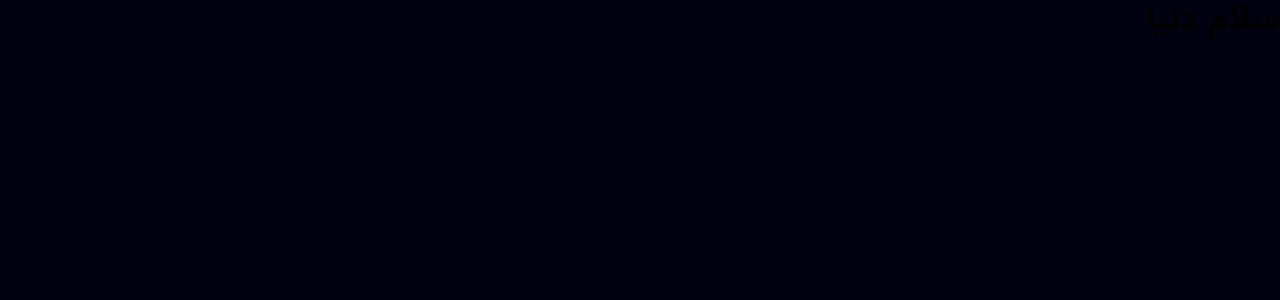
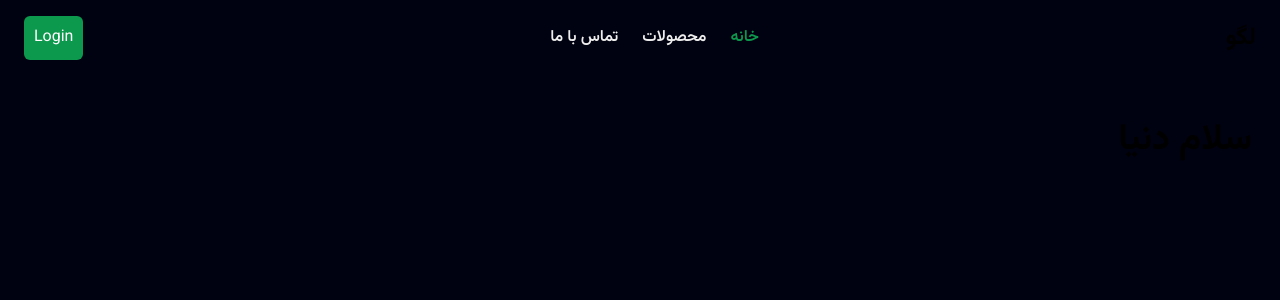
Before and after one commit to mjmajlesi/MedicalEquipment-Project, a Next.js app in the folder FrontEnd/: page / in a window 1280 px wide. Shown: the top 300 px of the page. Built offline with nearby package versions, Linux system fonts and the light colour scheme.

Commit message:
create navbar component and improve that.

```diff
--- a/FrontEnd/app/_Components/Navbar.tsx
+++ b/FrontEnd/app/_Components/Navbar.tsx
@@ -1,8 +1,45 @@
+"use client"
+import Link from 'next/link'
 import React from 'react'
+import Button from './buttuns'
+import { usePathname } from 'next/navigation'
 
 function Navbar() {
+  const navs = [
+    {
+      name: "خانه",
+      link: "/"
+    },
+    {
+      name: "محصولات",
+      link: "/products"
+    },
+    {
+      name: "تماس با ما",
+      link: "/contects"
+    },
+  ]
+  const pathname = usePathname();
+
   return (
-    <div>Navbar</div>
+    <div className='px-6 pb-4 my-4 flex justify-between items-center'>
+      <div >
+        <h1 className='text-2xl font-bold'>لگو</h1>
+      </div>
+      <div className='flex flex-row items-center gap-6'>
+        {navs.map(nav => (
+          <Link className={` ${pathname === nav.link ? "text-[#0d994d]" : "text-[#ededed]"}
+            relative transition-all duration-300 ease-in-out hover:text-[18px]
+            after:content-[''] after:absolute after:left-0 after:-bottom-1 after:w-0 hover:after:w-full after:h-[2px] after:bg-[#ededed] after:transition-all after:duration-300
+            font-semibold`}
+            key={nav.name} href={nav.link}>{nav.name}
+          </Link>
+        ))}
+      </div>
+      <div>
+        <Button variant='login'>Login</Button>
+      </div>
+    </div>
   )
 }
 
--- /dev/null
+++ b/FrontEnd/app/_Components/buttuns.tsx
@@ -0,0 +1,29 @@
+import React, { ComponentProps } from 'react'
+
+type Tvariant = "dark" | "normal" | "login" | "seccece" | "danger"
+
+type Tchildren =  ComponentProps<"button"> & {
+  variant? : Tvariant
+}
+
+export default function Button({children , className , variant , ...root}:Tchildren) {
+  const styleButtun = "p-2 rounded-md "
+  return (
+    <button  {...root} className={`${styleButtun} ${className || ""}`}  style={{...Changevariant(variant)}}>{children}</button>
+  )
+}
+
+function Changevariant(variant? : Tvariant) {
+  switch (variant) {
+    case "normal":
+      return {backgroundColor : "black" , color : "white"}
+    case "dark":
+      return {backgroundColor : "white" , color : "black"}
+    case "login":
+      return {backgroundColor : "#0d994d" , color : "white" , padding : "10px"}
+      case "seccece":
+      return {backgroundColor : "green" , color : "white" , padding : " 0 4px"}
+      case "danger":
+      return {backgroundColor : "red" , color : "white", padding : " 0 5px"}
+  }
+  }
--- a/FrontEnd/app/globals.css
+++ b/FrontEnd/app/globals.css
@@ -16,12 +16,12 @@
 }
 
 *{
-  margin: 0;
-  padding: 0;
   box-sizing: border-box;
   scroll-behavior: smooth;
 }
 body {
+  margin: 0;
+  padding: 0;
   background-color: var(--background-main);
   color: var(--text);
   height : 100vh;
--- a/FrontEnd/app/layout.tsx
+++ b/FrontEnd/app/layout.tsx
@@ -2,6 +2,7 @@
 import { Vazirmatn } from "next/font/google";
 import localFont from "next/font/local"
 import "./globals.css";
+import Navbar from "./_Components/Navbar";
 
 const vazirmatn = Vazirmatn({
   variable: "--font-main",
@@ -31,6 +32,7 @@
       <body
         className={`${vazirmatn.className} antialiased`}
       >
+        <Navbar />
         {children}
       </body>
     </html>
```
Also changed, not shown: FrontEnd/package.json (+7 -6 lines), 1 other file (tests, documents, lock files or other folders).
